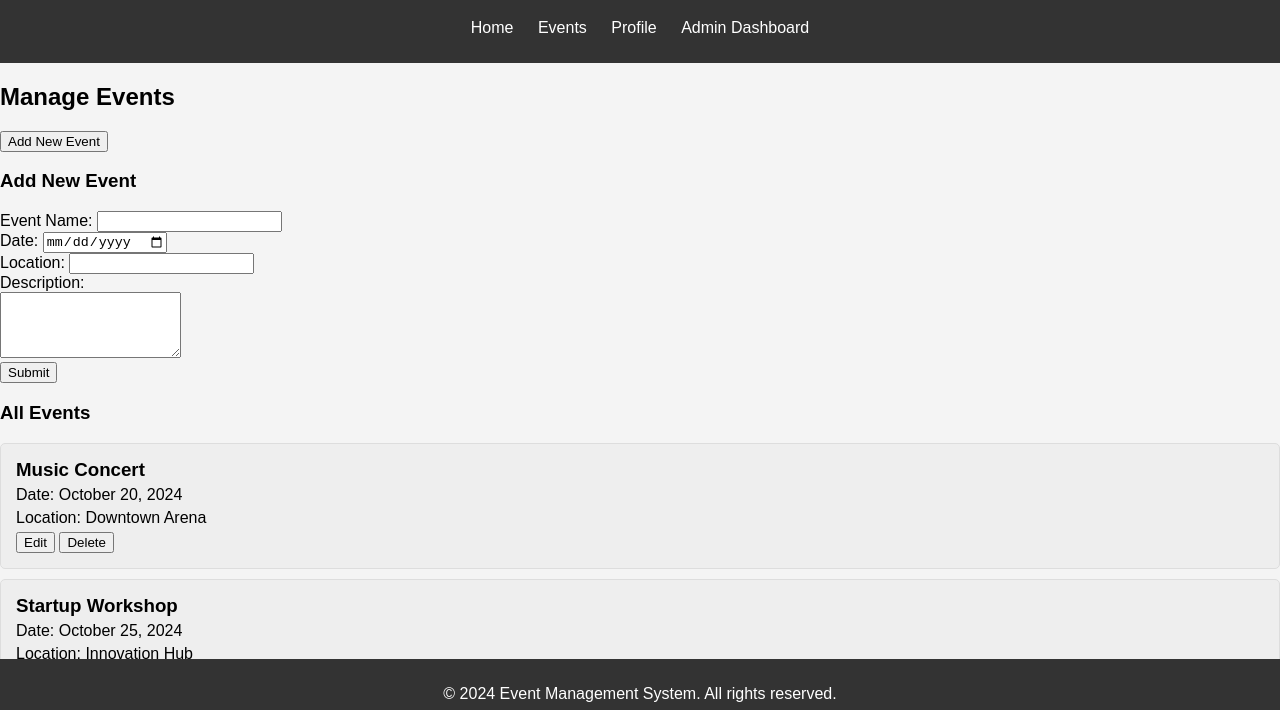
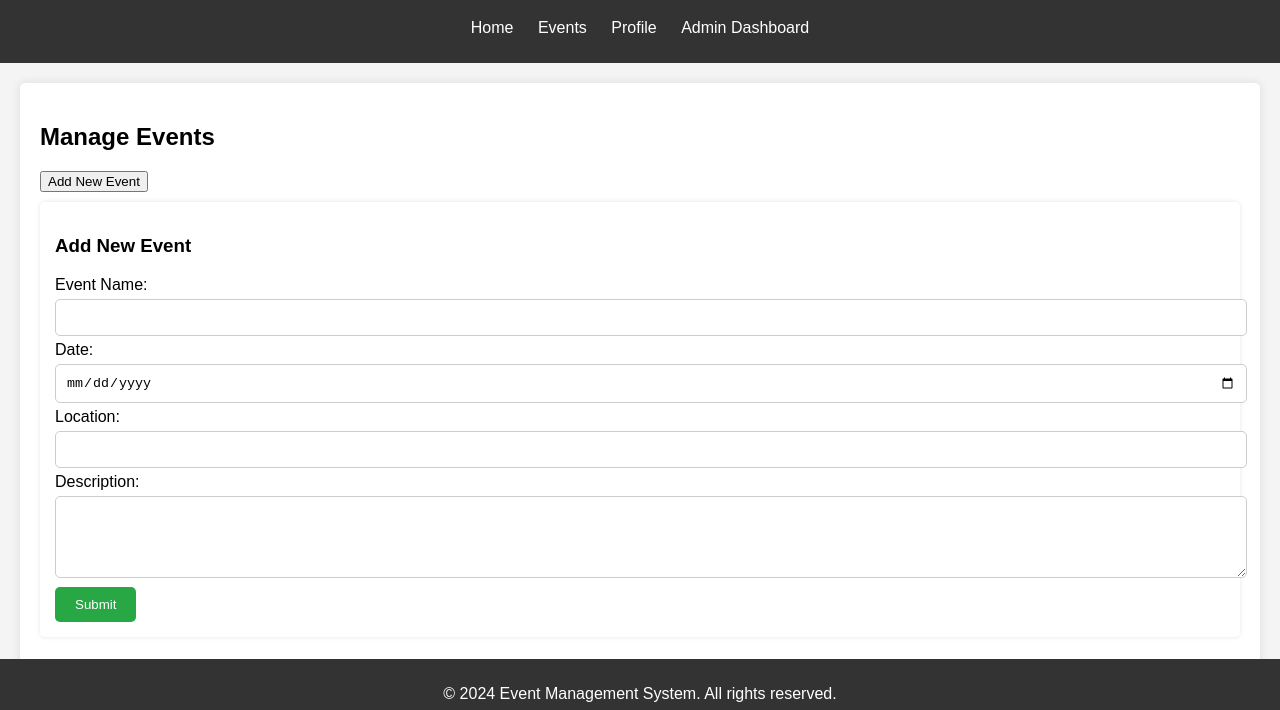
Before and after one commit to anguianoo/Event-management-web-app, a plain HTML site: page admin.html in a window 1280 px wide. Both pictures are taken after a click on the button "Add New Event". Shown: the part 71-781 px from the top of the page. Drawn offline with Linux system fonts and the light colour scheme.

Commit message:
Update styles.css

```diff
--- a/styles.css
+++ b/styles.css
@@ -167,3 +167,66 @@ footer {
 .event-card a:hover {
     text-decoration: underline;
 }
+
+.admin-section {
+    padding: 20px;
+    background-color: #fff;
+    margin: 20px;
+    border-radius: 5px;
+    box-shadow: 0 0 10px rgba(0, 0, 0, 0.1);
+}
+
+.event-card, .user-card {
+    background-color: #eee;
+    margin: 10px 0;
+    padding: 15px;
+    border-radius: 5px;
+    border: 1px solid #ddd;
+}
+
+.event-card h3, .user-card p {
+    margin: 0;
+}
+
+.event-card button, .user-card button {
+    background-color: #007bff;
+    color: white;
+    border: none;
+    padding: 5px 10px;
+    border-radius: 3px;
+    cursor: pointer;
+    margin-right: 5px;
+}
+
+.event-card button:hover, .user-card button:hover {
+    background-color: #0056b3;
+}
+
+#addEventForm {
+    background-color: #fff;
+    padding: 15px;
+    border-radius: 5px;
+    box-shadow: 0 0 5px rgba(0, 0, 0, 0.1);
+    margin-top: 10px;
+}
+
+#addEventForm input, #addEventForm textarea {
+    width: 100%;
+    margin: 5px 0;
+    padding: 10px;
+    border: 1px solid #ccc;
+    border-radius: 5px;
+}
+
+#addEventForm button {
+    background-color: #28a745;
+    color: white;
+    border: none;
+    padding: 10px 20px;
+    border-radius: 5px;
+    cursor: pointer;
+}
+
+#addEventForm button:hover {
+    background-color: #218838;
+}
```
